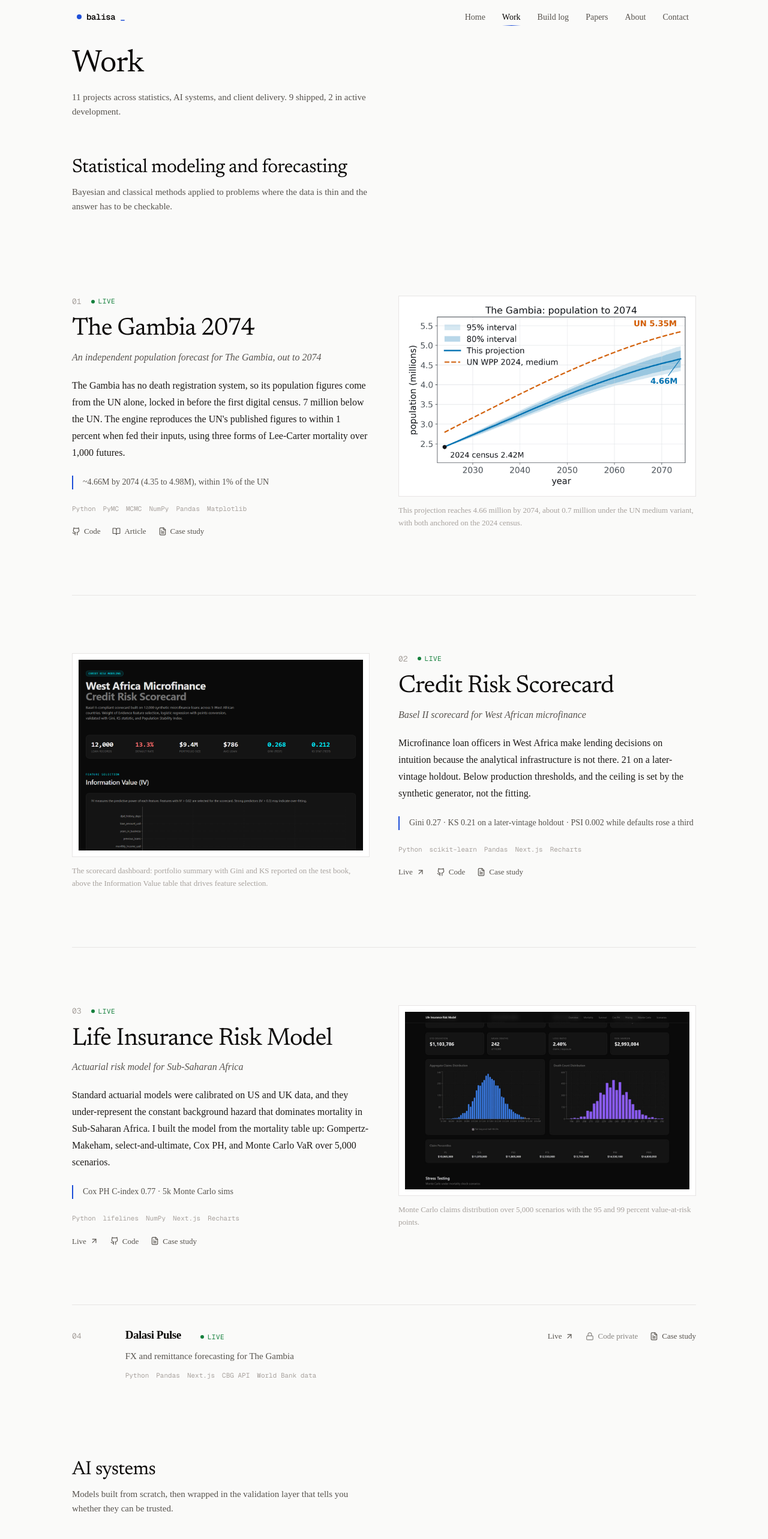
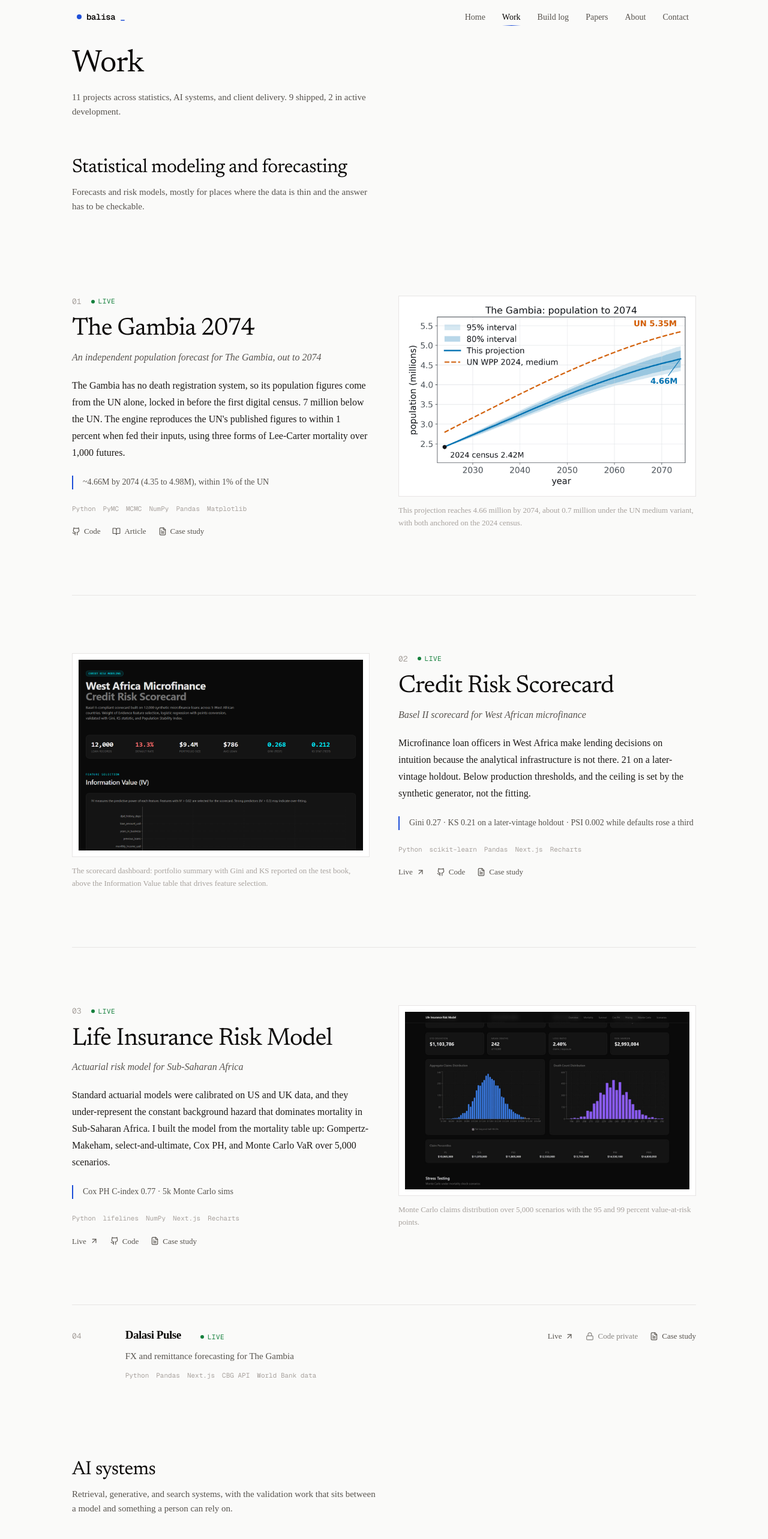
Before and after one commit to Balisa50/Balisa50.github.io, a Next.js app: page /work in a window 1280 px wide. Shown: the top 2566 px of the page at 60% size. Built offline with nearby package versions, Linux system fonts and the light colour scheme.

Commit message:
content: blurb rewrite, describe the work not the value

```diff
--- a/components/ProjectsGrid.tsx
+++ b/components/ProjectsGrid.tsx
@@ -10,24 +10,12 @@ interface Category {
   slugs: string[];
 }
 
-/**
- * Work grouped by discipline, not by status or date.
- *
- * A statistics recruiter should be able to read the first section and answer
- * "can this person do the job" without scrolling into the AI work. An ML
- * recruiter should be able to skip to section two and get the same signal.
- * The grouping tells each reader which part of the page is for them.
- *
- * Order is deliberate. Statistical work first, because that is the identity.
- * AI second, as systems built on top of that foundation. Client work last,
- * as evidence of range rather than a headline.
- */
 const CATEGORIES: Category[] = [
   {
     id: "statistical",
     title: "Statistical modeling and forecasting",
     blurb:
-      "Bayesian and classical methods applied to problems where the data is thin and the answer has to be checkable.",
+      "Forecasts and risk models, mostly for places where the data is thin and the answer has to be checkable.",
     slugs: [
       "gambia-population-projection",
       "credit-risk-scorecard",
@@ -39,14 +27,14 @@ const CATEGORIES: Category[] = [
     id: "ai",
     title: "AI systems",
     blurb:
-      "Models built from scratch, then wrapped in the validation layer that tells you whether they can be trusted.",
+      "Retrieval, generative, and search systems, with the validation work that sits between a model and something a person can rely on.",
     slugs: ["nova", "gambia-legal-aid", "ayat", "hireiq"],
   },
   {
     id: "shipped",
     title: "Also shipped",
     blurb:
-      "Smaller builds and client work. Real, delivered, and worth a sentence each.",
+      "Smaller builds and client work. Each one delivered.",
     slugs: ["vantage", "forge", "bs-real-estate"],
   },
 ];
@@ -60,9 +48,6 @@ export function ProjectsGrid() {
   const liveCount = PROJECTS.filter((p) => p.status === "live").length;
   const wipCount = PROJECTS.length - liveCount;
 
-  // Number rows 01, 02, 03 continuously across all three sections so "the
-  // fifth project" means one thing. Compute numbering before render so the
-  // map callback stays pure.
   let counter = 0;
   const sections = CATEGORIES.map((cat) => ({
     ...cat,
```
